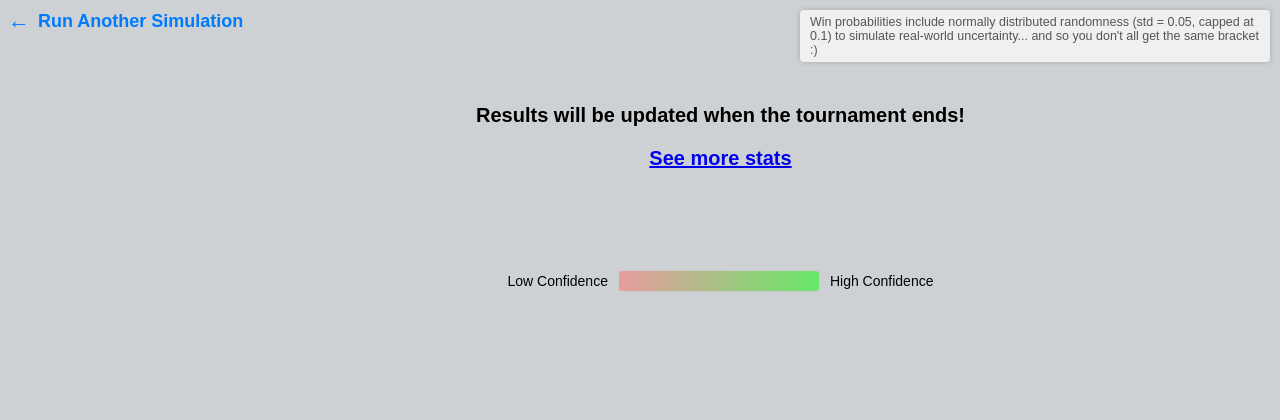
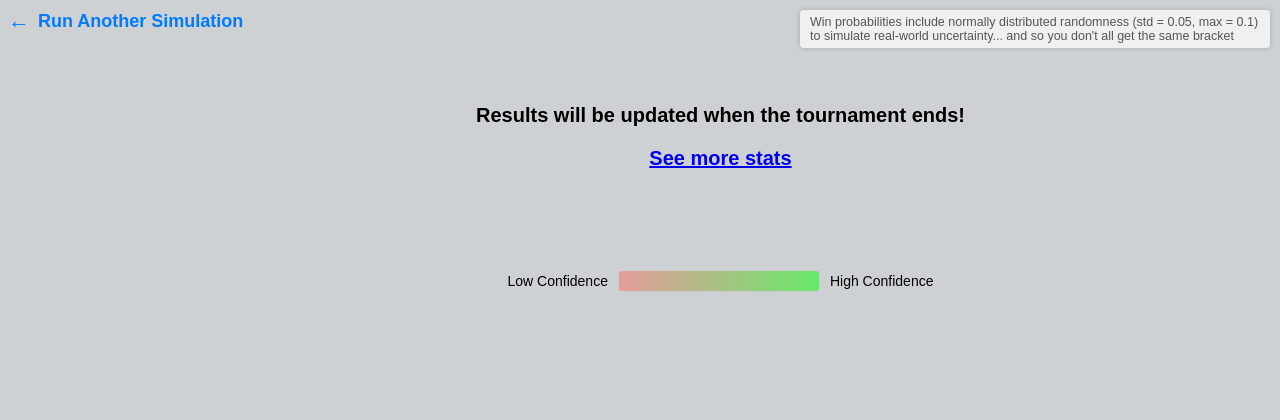
Before and after one commit to jacksonisidor/March-Madness-Simulator, a Flask app: template app/templates/results.html in a window 1280 px wide; the page is wider, and only the part inside the window is pictured. Shown: the top 420 px of that part. Run offline with Flask 2, Linux system fonts and the light colour scheme; the template is opened without the code that fills it, so the values that code supplies are empty.

Commit message:
edited randomness note

```diff
--- a/app/templates/results.html
+++ b/app/templates/results.html
@@ -250,7 +250,7 @@
 <body>
 
   <div id="randomness-note">
-    Win probabilities include normally distributed randomness (std = 0.05, capped at 0.1) to simulate real-world uncertainty... and so you don't all get the same bracket :)
+    Win probabilities include normally distributed randomness (std = 0.05, max = 0.1) to simulate real-world uncertainty... and so you don't all get the same bracket
   </div>
 
   <!-- Back Button -->
```
